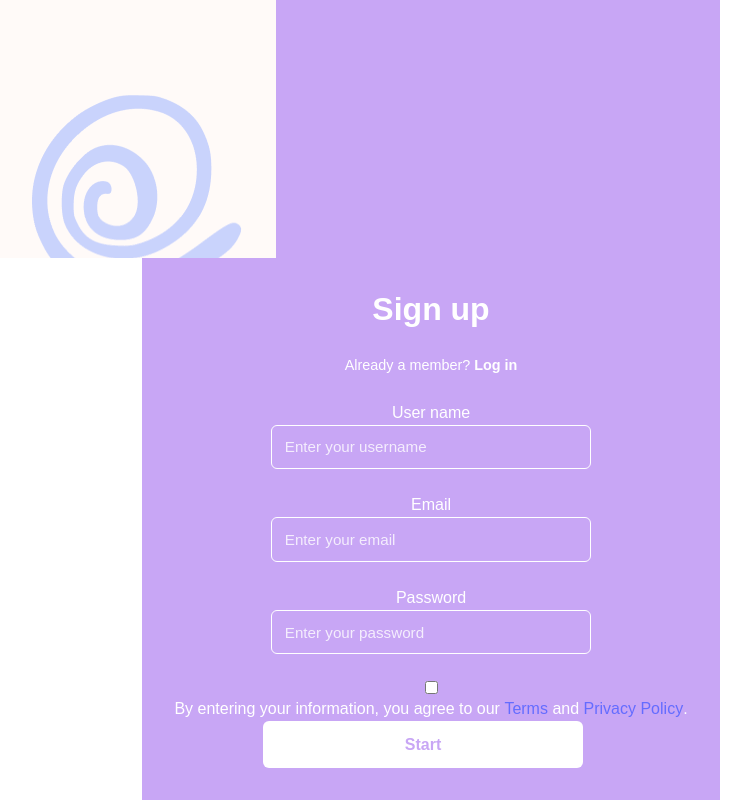
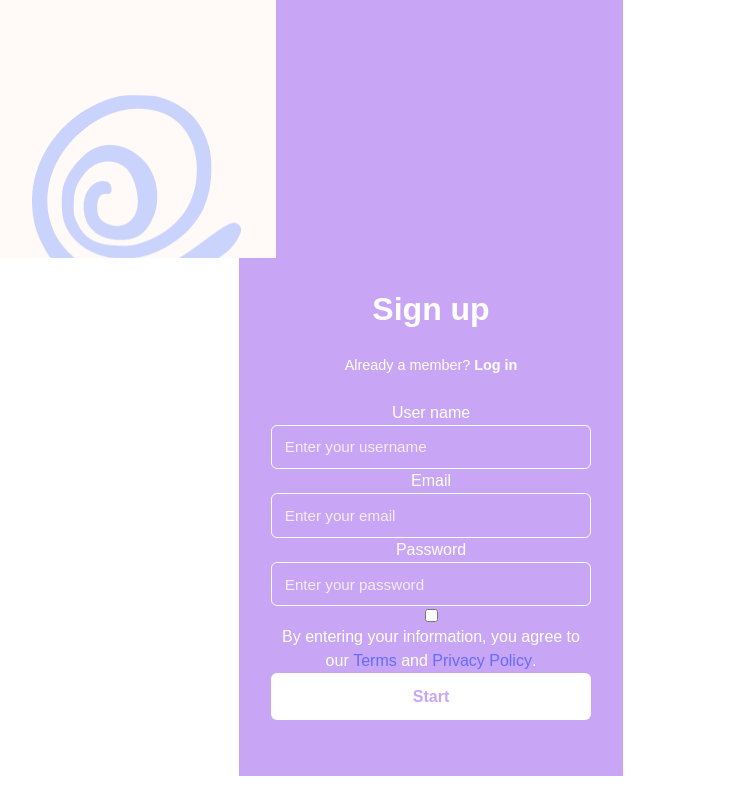
Before and after one commit to NikSala10/TaskiProject, a React (Vite) app: page / in a window 1280 px wide. Shown: the part 519-1319 px from the top of the page, without its empty margins (209-960 px from the left). After the commit the page ends 1295 px from the top, so only its background shows below. Built offline with nearby package versions, Linux system fonts and the light colour scheme.

Commit message:
feat(register):change in div form grup component

```diff
--- a/src/components/FormRegister/FormRegister.tsx
+++ b/src/components/FormRegister/FormRegister.tsx
@@ -17,25 +17,21 @@ const SignUpForm: React.FC<SignUpFormProps> = ({ onSubmit }) => {
       <div className="form-group">
         <label htmlFor="username">User name</label>
         <input type="text" id="username" name="username" placeholder="Enter your username" />
-      </div>
 
-      <div className="form-group">
         <label htmlFor="email">Email</label>
         <input type="email" id="email" name="email" placeholder="Enter your email" />
-      </div>
 
-      <div className="form-group">
         <label htmlFor="password">Password</label>
         <input type="password" id="password" name="password" placeholder="Enter your password" />
-      </div>
 
         <input type="checkbox" id="terms" name="terms" />
         <label htmlFor="terms">
           By entering your information, you agree to our <a href="/terms">Terms</a> and{" "}
           <a href="/privacy">Privacy Policy</a>.
         </label>
+      <button type="submit" className="signup-btn">Start</button>
+      </div>
 
-      <button type="submit" className="signup-btn">Start</button>
     </form>
   );
 };
```
